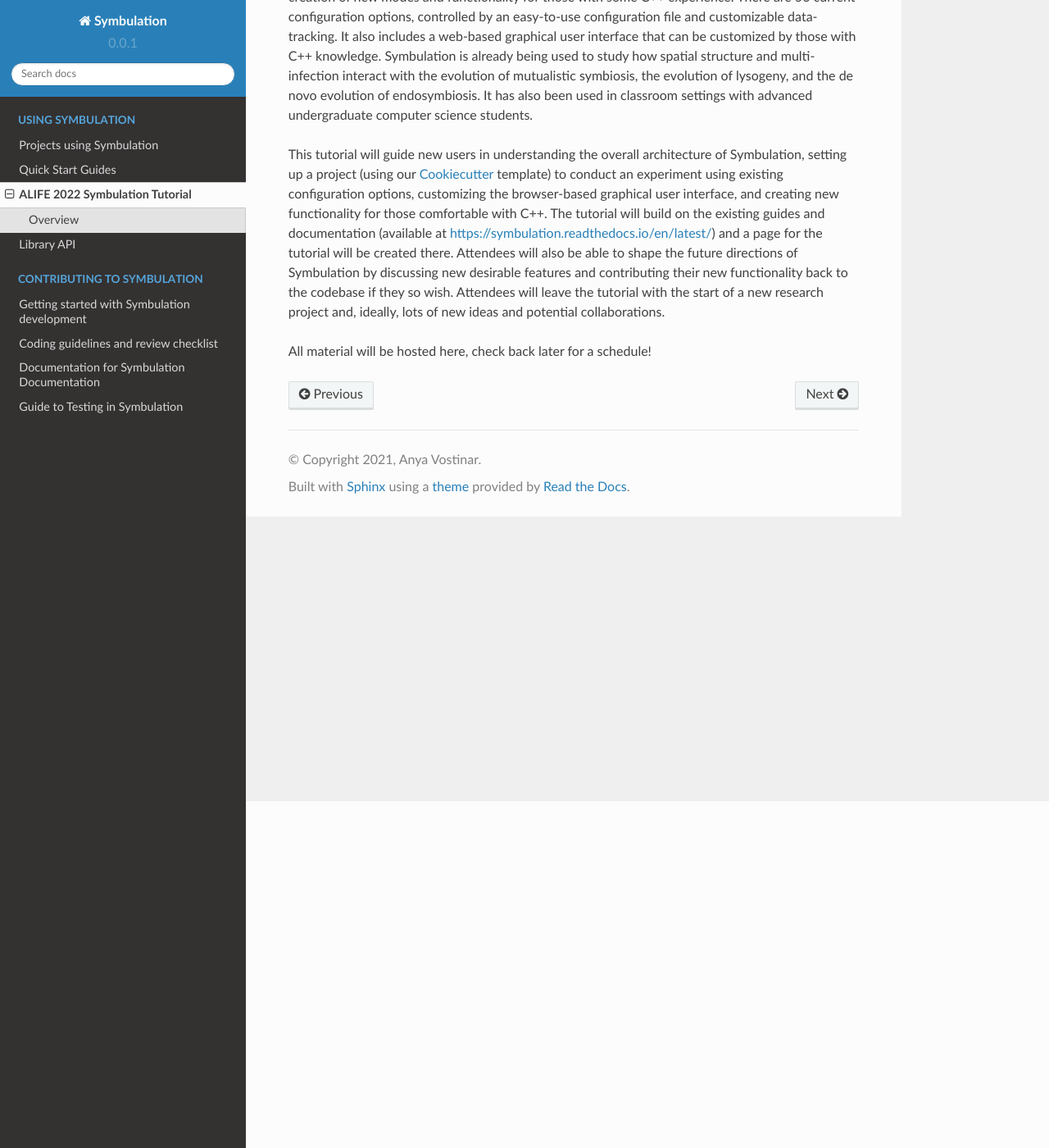
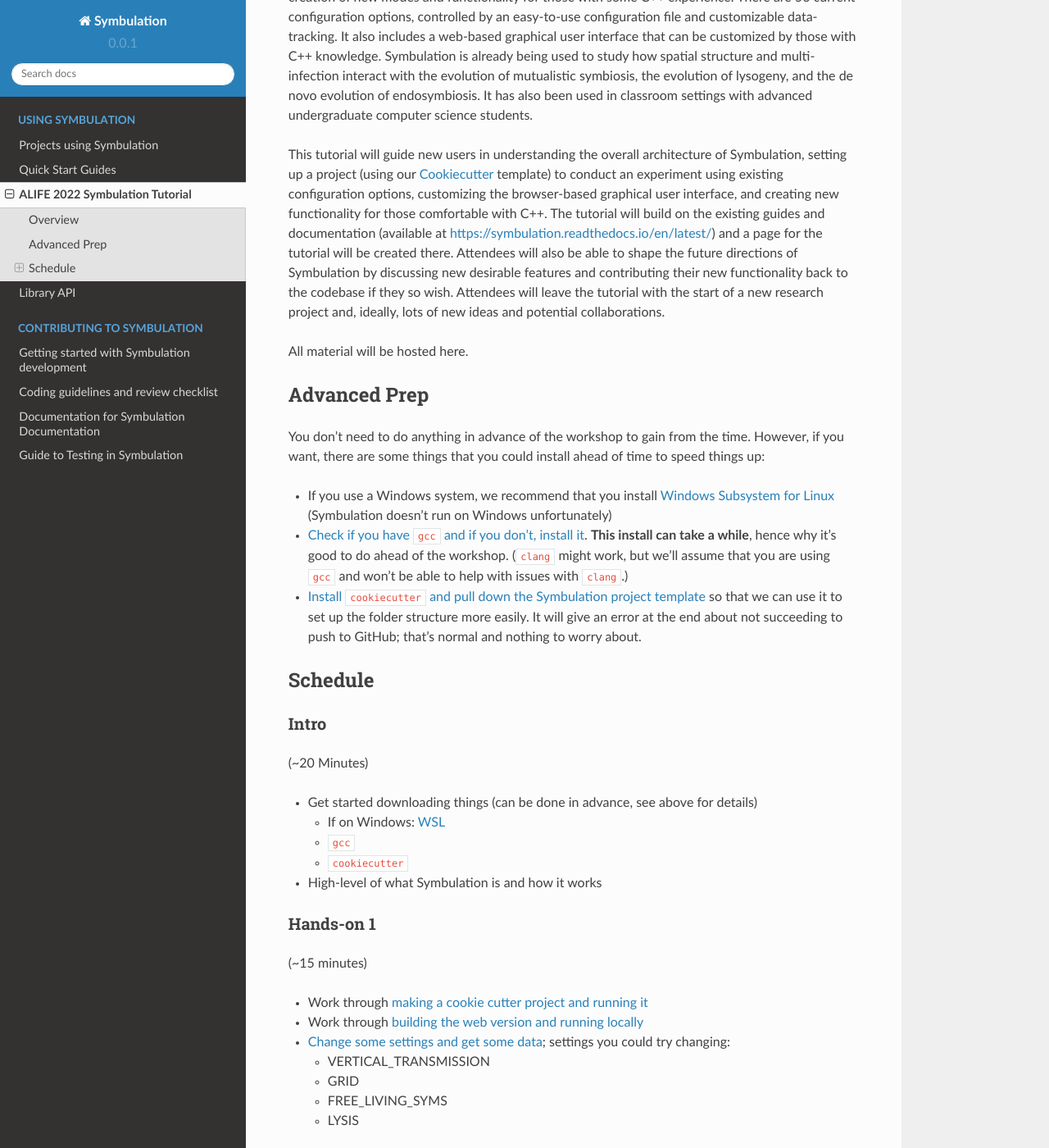
Before and after one commit to anyaevostinar/SymbulationEmp, a Sphinx documentation site: the page built from docs/ALIFE2022Tutorial/index.md, in a window 1280 px wide and 1400 px high, scrolled down 423 px. Shown: the whole window at 82% size. Built offline with Sphinx 7.4.7 and the Read the Docs theme 2.0.0, drawn with Linux system fonts in a browser that asks for light colours; pages that are not in the unit, such as notebooks, are missing from menus; some of the changed text lies outside the part shown.

Commit message:
updating tutorial page

```diff
--- a/docs/ALIFE2022Tutorial/index.md
+++ b/docs/ALIFE2022Tutorial/index.md
@@ -7,4 +7,53 @@
 
 This tutorial will guide new users in understanding the overall architecture of Symbulation, setting up a project (using our [Cookiecutter](https://github.com/anyaevostinar/SymbulationProjectTemplate) template) to conduct an experiment using existing configuration options,  customizing the browser-based graphical user interface, and creating new functionality for those comfortable with C++. The tutorial will build on the existing guides and documentation (available at [https://symbulation.readthedocs.io/en/latest/](https://symbulation.readthedocs.io/en/latest/)) and a page for the tutorial will be created there. Attendees will also be able to shape the future directions of Symbulation by discussing new desirable features and contributing their new functionality back to the codebase if they so wish. Attendees will leave the tutorial with the start of a new research project and, ideally, lots of new ideas and potential collaborations.
 
-All material will be hosted here, check back later for a schedule!
+All material will be hosted here.
+
+## Advanced Prep
+You don't need to do anything in advance of the workshop to gain from the time.
+However, if you want, there are some things that you could install ahead of time to speed things up:
+
+* If you use a Windows system, we recommend that you install [Windows Subsystem for Linux](https://docs.microsoft.com/en-us/windows/wsl/) (Symbulation doesn't run on Windows unfortunately)
+* [Check if you have `gcc` and if you don't, install it](https://symbulation.readthedocs.io/en/latest/QuickStartGuides/1-GettingRunning.html#install-native-c-compiler). **This install can take a while**, hence why it's good to do ahead of the workshop. (`clang` might work, but we'll assume that you are using `gcc` and won't be able to help with issues with `clang`.)
+* [Install `cookiecutter` and pull down the Symbulation project template](https://symbulation.readthedocs.io/en/latest/QuickStartGuides/1-GettingRunning.html#using-cookiecutter) so that we can use it to set up the folder structure more easily. It will give an error at the end about not succeeding to push to GitHub; that's normal and nothing to worry about.
+
+## Schedule
+
+### Intro
+(~20 Minutes)
+
+* Get started downloading things (can be done in advance, see above for details)
+    * If on Windows: [WSL](https://docs.microsoft.com/en-us/windows/wsl/)
+    * [`gcc`](https://symbulation.readthedocs.io/en/latest/QuickStartGuides/1-GettingRunning.html#install-native-c-compiler)
+    * [`cookiecutter`](https://symbulation.readthedocs.io/en/latest/QuickStartGuides/1-GettingRunning.html#using-cookiecutter)
+* High-level of what Symbulation is and how it works
+
+### Hands-on 1
+(~15 minutes)
+* Work through [making a cookie cutter project and running it](https://symbulation.readthedocs.io/en/latest/QuickStartGuides/1-GettingRunning.html#using-cookiecutter)
+* Work through [building the web version and running locally](https://symbulation.readthedocs.io/en/latest/QuickStartGuides/1-GettingRunning.html#install-web-gui)
+* [Change some settings and get some data](https://symbulation.readthedocs.io/en/latest/QuickStartGuides/2-CollectingData.html); settings you could try changing:
+    * VERTICAL_TRANSMISSION
+    * GRID
+    * FREE_LIVING_SYMS
+    * LYSIS
+
+### Break
+(~10 minutes)
+
+### Explaining Code Structure
+(~20 minutes)
+* How all the classes work together
+* Where the major functionality happens
+* Where you might want to try out making changing
+
+### Hands-on 2
+(~15 minutes)
+
+* Making a new mode to change how resources are distributed (for example)
+
+### Wrap-up
+(~10 minutes)
+
+* What do you think?
+* What would you want to make Symbulation something you would use in your own research or teaching?
```
